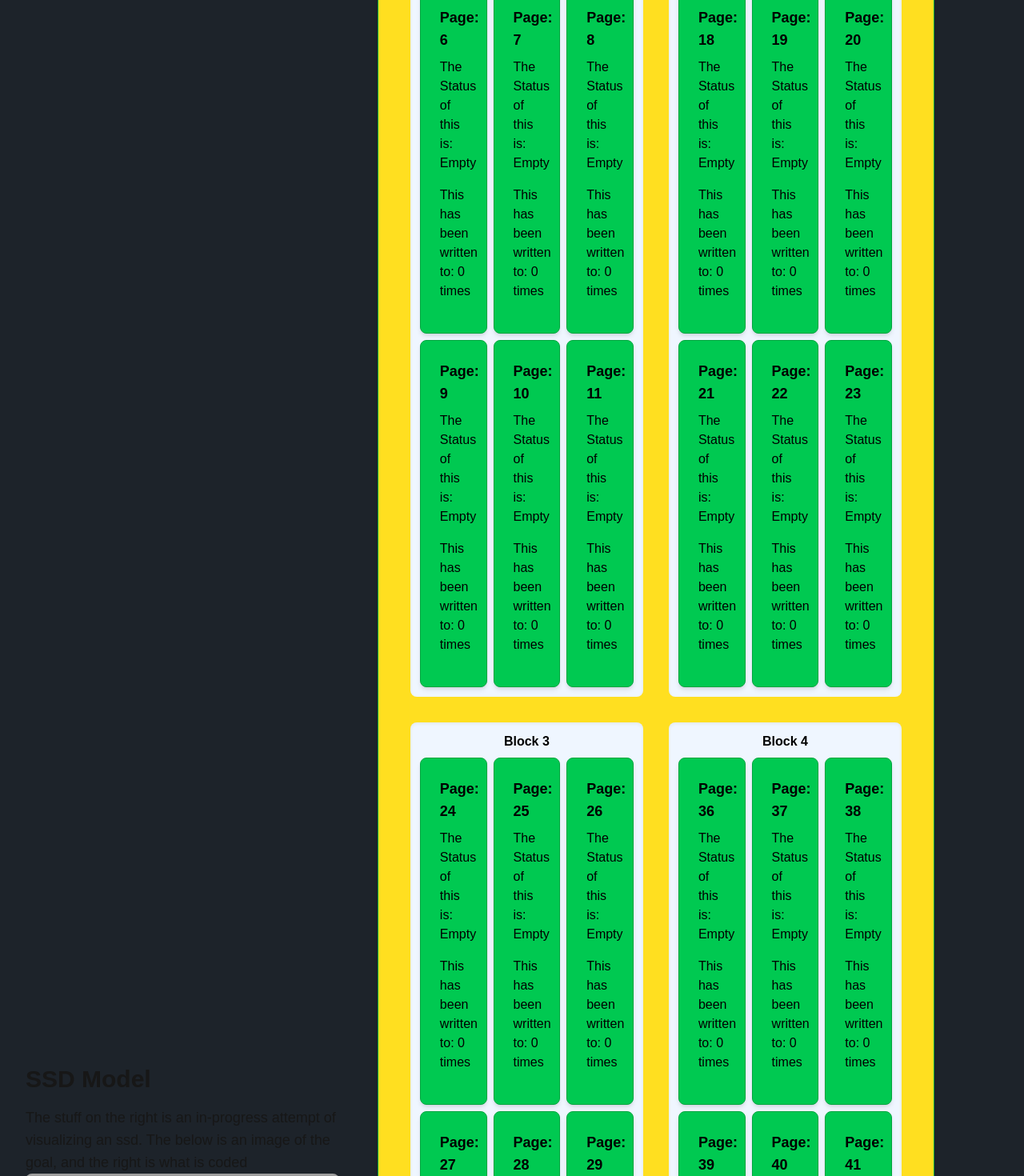
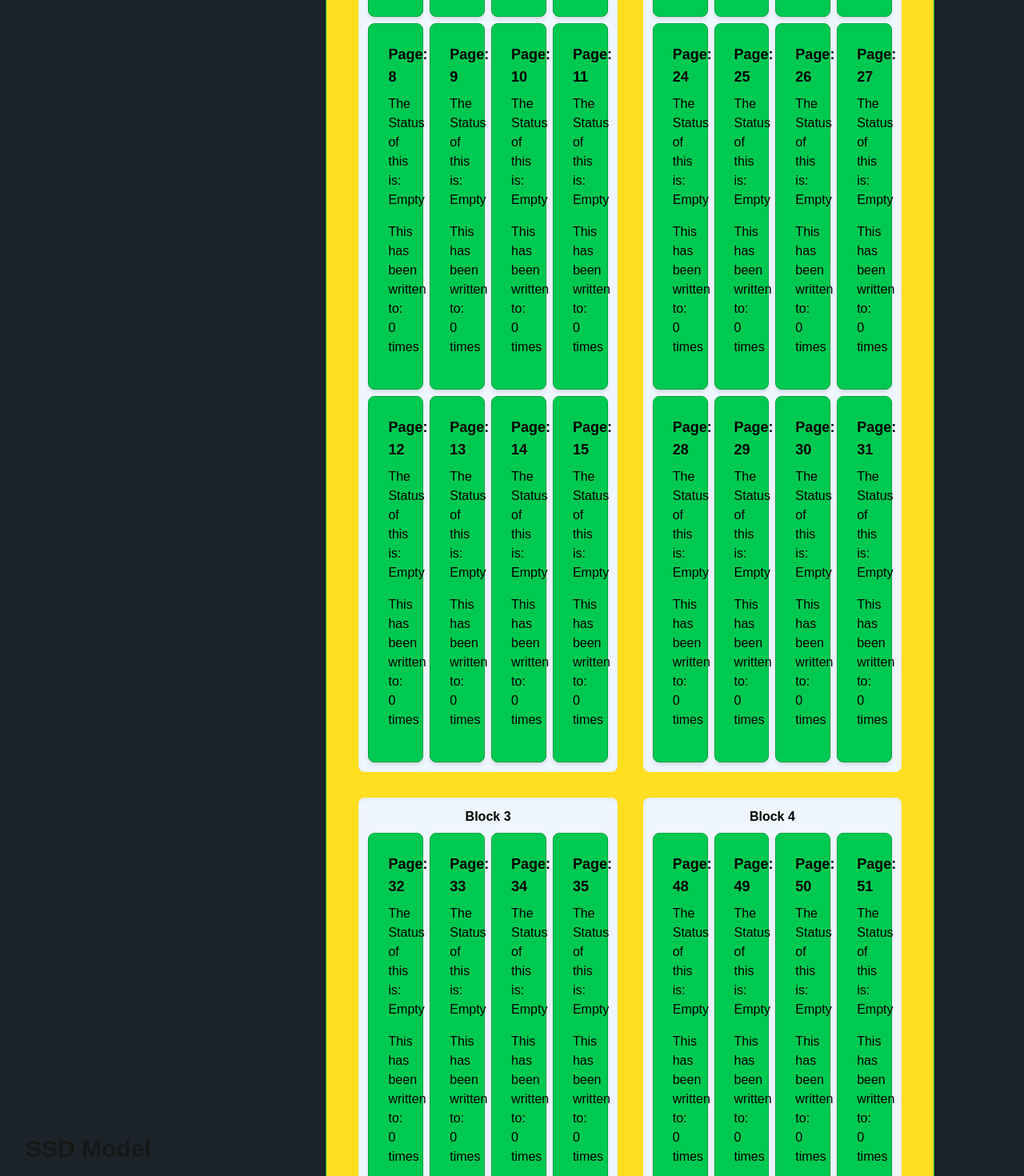
Before and after one commit to Maksym-W/ssd_visualizer, a Next.js app: page / in a window 1280 px wide. Shown: the part 1330-2800 px from the top of the page at 80% size. Built offline with nearby package versions, Linux system fonts and the light colour scheme; grey boxes are pictures that could not be loaded.

Commit message:
added dropdown to select ssd algorithm (so far only greedy implemented). moved write/deletion code into its own functions in the algorithms/ subdirectory. also moved out getColour into the utils/ directory for modularity. finally added blockSize const to change block sizes on the fly

```diff
--- /dev/null
+++ b/src/app/algorithms/greedy.tsx
@@ -0,0 +1,46 @@
+import getFileColour from "../utils/utils";
+
+
+export function greedyWrite(size, pages, fileID) {
+
+  if (isNaN(size)) return;
+
+  const pagesToUpdate = Math.ceil(size / 4);
+
+  // Find available pages
+  const emptyPages = pages
+    .map((page, index) => ({ ...page, index }))
+    .filter(page => page.status.startsWith("Empty"));
+
+  // Combine empty and previously written pages (if you want to allow overwrites)
+  const availablePages = [...emptyPages];
+
+  if (availablePages.length < pagesToUpdate) {
+    console.error("Not enough space!");
+    // setErrorDisplay("Not enough space!");
+    return;
+  }
+
+  // Create updated pages array
+  const updatedPages = [...pages];
+  availablePages.slice(0, pagesToUpdate).forEach(page => {
+    updatedPages[page.index] = {
+      status: `Written by file ${fileID}`,
+      bgColour: getFileColour(fileID) // Optional: different colors per file
+    };
+  });
+
+  console.log(fileID);
+  return updatedPages;
+}
+
+export function greedyDelete(fileID, pages) {
+  if (isNaN(fileID)) return;
+  return pages.map(page => {
+    const isTargetFile = page.status.startsWith(`Written by file ${fileID}`);
+
+    return isTargetFile
+      ? { ...page, status: "Stale", bgColour: "bg-gray-500" }
+      : page;
+  });
+}
--- a/src/app/components/ssdblock.tsx
+++ b/src/app/components/ssdblock.tsx
@@ -4,24 +4,25 @@ import Ssdpage, { BoxProps } from "./ssdpage"; // Import both component and prop
 // Extend the BoxProps interface
 interface SsdblockProps extends BoxProps {
   pages: Array<{
-    bgColor?: string;
+    bgColour?: string;
     status?: string;
   }>;
   blockNumber: number;
   startPageIndex: number;
+  blockSize: number;
 }
 
-export default function Ssdblock({ pages,  blockNumber,  startPageIndex, bgColor = "bg-green-200", status = "Empty"}: SsdblockProps) {
+export default function Ssdblock({ pages,  blockNumber,  startPageIndex, bgColour = "bg-green-200", status = "Empty", blockSize }: SsdblockProps) {
   return (
     <div className="bg-blue-50 rounded-lg p-3 shadow-inner">
       <h3 className="text-center font-bold mb-2">Block {blockNumber}</h3>
-      <div className="grid grid-cols-3 gap-2">
-        {[...Array(12)].map((_, i) => {
+      <div className={`grid grid-cols-${Math.floor(blockSize / 4)} gap-2`}>
+        {[...Array(blockSize)].map((_, i) => {
           const pageIndex = startPageIndex + i;
           return (
             <Ssdpage
               key={`block-${blockNumber}-page-${i}`}
-              bgColor={pages[pageIndex]?.bgColor || bgColor}
+              bgColour={pages[pageIndex]?.bgColour || bgColour}
               pageNumber={pageIndex}
               status={pages[pageIndex]?.status || status}
             />
--- a/src/app/components/ssdpage.tsx
+++ b/src/app/components/ssdpage.tsx
@@ -2,12 +2,12 @@ import { ReactNode, useEffect, useState } from "react";
 
 export interface BoxProps {
   children?: ReactNode;
-  bgColor?: string; // e.g. "bg-green-200"
+  bgColour?: string; // e.g. "bg-green-200"
   pageNumber?: number;
   status?: string;
 }
 
-export default function Ssdpage({ children, bgColor = "bg-green-200", pageNumber = -1, status = "Empty" }: BoxProps) {
+export default function Ssdpage({ children, bgColour = "bg-green-200", pageNumber = -1, status = "Empty" }: BoxProps) {
   const [uses, setUses] = useState(-1);
 
   useEffect(() => {
@@ -15,7 +15,7 @@ export default function Ssdpage({ children, bgColor = "bg-green-200", pageNumber
   }, [status]);
 
   return (
-    <div className={`p-6 ${bgColor} text-black rounded-box shadow-md border border-green-600`}>
+    <div className={`p-6 ${bgColour} text-black rounded-box shadow-md border border-green-600`}>
       <h2 className="text-lg font-bold mb-2">Page: {pageNumber}</h2>
       <p className="mb-4">The Status of this is: {status}</p>
       <p className="mb-4">This has been written to: {uses} times</p>
--- a/src/app/page.tsx
+++ b/src/app/page.tsx
@@ -4,9 +4,13 @@ import Ssdpage from "./components/ssdpage";
 import { useEffect, useState } from "react";
 import Ssdblock from "./components/ssdblock";
 
+import { greedyWrite, greedyDelete } from "./algorithms/greedy";
+
 export default function Home() {
-  const [pages, setPages] = useState<Array<{status: string, bgColor: string, writtenByFile?: number}>>( // Maybe turn this into an interface? TODO
-    Array(48).fill({ status: "Empty", bgColor: "bg-green-500" })
+  const blockSize = 16;  // Make sure that this is a multiple of 4.
+
+  const [pages, setPages] = useState<Array<{status: string, bgColour: string, writtenByFile?: number}>>( // Maybe turn this into an interface? TODO
+    Array(blockSize * 4).fill({ status: "Empty", bgColour: "bg-green-500" })
   );
   const [inputValue, setInputValue] = useState("");
   const [fileCounter, setFileCounter] = useState(1); // Track how many files have been written
@@ -14,68 +18,36 @@ export default function Home() {
   const [deleteFileValue, setDeleteFileValue] = useState("");
   const [staleCounter, setStaleCounter] = useState(0);
 
+  const [algorithm, setAlgorithm] = useState('');
+
+
   useEffect(() => {
     if (staleCounter >= .25){
     console.log("THIS IS NOT IMPLEMENTED!")}
   }, [staleCounter]);
 
   const handleWriteFile = () => {
-    const kbSize = parseInt(inputValue);
-    if (isNaN(kbSize)) return;
-
-    const pagesToUpdate = Math.ceil(kbSize / 4);
-
-    // Find available pages
-    const emptyPages = pages
-      .map((page, index) => ({ ...page, index }))
-      .filter(page => page.status.startsWith("Empty"));
-
-    // Combine empty and previously written pages (if you want to allow overwrites)
-    const availablePages = [...emptyPages];
-
-    if (availablePages.length < pagesToUpdate) {
-      console.log("Not enough space!");
-      setErrorDisplay("Not enough space!");
-      return;
-    }
-
-    // Create updated pages array
-    const updatedPages = [...pages];
-    availablePages.slice(0, pagesToUpdate).forEach(page => {
-      updatedPages[page.index] = {
-        status: `Written by file ${fileCounter}`,
-        bgColor: getFileColor(fileCounter) // Optional: different colors per file
-      };
-    });
+    if (algorithm == "Greedy") {
+      const updatedPages = greedyWrite(parseInt(inputValue), pages, fileCounter);
 
       setPages(updatedPages);
       setFileCounter(fileCounter + 1); // Increment for next file
+    } else {
+      console.log('no algorithm selected');
+    }
+    // NOTE: you can remove this but I like resetting the inputValue here so you don't need to backspace
+    setInputValue('');
   };
 
-  const getFileColor = (fileNumber: number) => {
-    const colors = [
-      "bg-blue-500",
-      "bg-purple-500",
-      "bg-red-500",
-      "bg-orange-500",
-      "bg-teal-500"
-    ];
-    return colors[(fileNumber - 1) % colors.length];
-  };
 
   const handleDeleteFile = () => {
-    const fileNumber = parseInt(deleteFileValue);
-    if (isNaN(fileNumber)) return;
+    if (algorithm == "Greedy") {
+      const updatedPages = greedyDelete(parseInt(deleteFileValue), pages);
 
-    setPages(prevPages =>
-      prevPages.map(page => {
-        const isTargetFile = page.status.startsWith(`Written by file ${fileNumber}`);
-
-        return isTargetFile
-          ? { ...page, status: "Stale", bgColor: "bg-gray-500" }
-          : page;
-      })
-    );
+      setPages(updatedPages);
+    } else {
+      console.log('no algorithm selected');
+    }
   };
 
   let pageCounter = 1;
@@ -98,8 +70,10 @@ export default function Home() {
       {/* The stuff below is the ssd stuff. The above is info*/}
       <div className="md:mt-10 md:ml-auto mr-20">
 
-          <input type="text" placeholder="Enter value..."
+        {/* NOTE: for some reason I can't have both value={} and placeholder= in this... so if you don't like one then yeah */}
+        <input type="text"
           onChange={(e) => setInputValue(e.target.value)}
+          value={inputValue}
           className="border border-blue-500 text-blue-500 px-4 py-2 rounded focus:outline-none focus:ring-2 focus:ring-blue-300 transition duration-200"
         />
 
@@ -120,48 +94,37 @@ export default function Home() {
           Delete file n
         </button>
 
+        <select defaultValue="Select an Algorithm" className="select" onChange={e => setAlgorithm(e.target.value)}>
+          <option disabled={true}>Select an Algorithm</option>
+          <option>Greedy</option>
+        </select>
 
-        <Ssdpage bgColor="bg-yellow-300" status="THIS IS SUPPOSED TO BE A PLANE, NOT A PAGE!!!!">
+
+
+        <Ssdpage bgColour="bg-yellow-300" status="THIS IS SUPPOSED TO BE A PLANE, NOT A PAGE!!!!">
   {/* 2x2 Block Grid */}
   <div className="grid grid-cols-2 gap-8 p-4"> {/* Main block container */}
-    {/* Block 1 (Top-left) */}
+    {/* Better way to have a grid */}
+    {Array(4).fill(0).map((_, i) => (
           <Ssdblock
+        key={`block-${i}`}
         pages={pages}
-        blockNumber={1}
-        startPageIndex={0}
+        blockNumber={i+1}
+        startPageIndex={i*blockSize}
+              blockSize={blockSize}
       />
-
-    {/* Block 2 (Top-right) */}
-          <Ssdblock
-        pages={pages}
-        blockNumber={2}
-        startPageIndex={12}
-      />
-
-    {/* Block 3 (Bottom-left) */}
-      <Ssdblock
-        pages={pages}
-        blockNumber={3}
-        startPageIndex={24}
-      />
-
-    {/* Block 4 (Bottom-right) */}
-          <Ssdblock
-        pages={pages}
-        blockNumber={4}
-        startPageIndex={36}
-      />
+    ))}
 
   </div>
 </Ssdpage>
 
-        <Ssdpage bgColor="bg-yellow-300" status="Backup pages">
+        <Ssdpage bgColour="bg-yellow-300" status="Backup pages">
         <div className="flex space-x-4">
           <div className="grid grid-cols-4 gap-2">
             {[...Array(24)].map((_, i) => (
               <Ssdpage
                 key={"left-" + i}
-                bgColor={"bg-green-500"}
+                bgColour={"bg-green-500"}
                 pageNumber={pageCounter++}
                 status={"Empty"}
               />
--- /dev/null
+++ b/src/app/utils/utils.tsx
@@ -0,0 +1,12 @@
+const getFileColour = (fileID: number) => {
+  const colours = [
+    "bg-blue-500",
+    "bg-purple-500",
+    "bg-red-500",
+    "bg-orange-500",
+    "bg-teal-500"
+  ];
+  return colours[(fileID - 1) % colours.length];
+}
+
+export default getFileColour;
```
Lines whose indentation alone changed are shown as unchanged.
